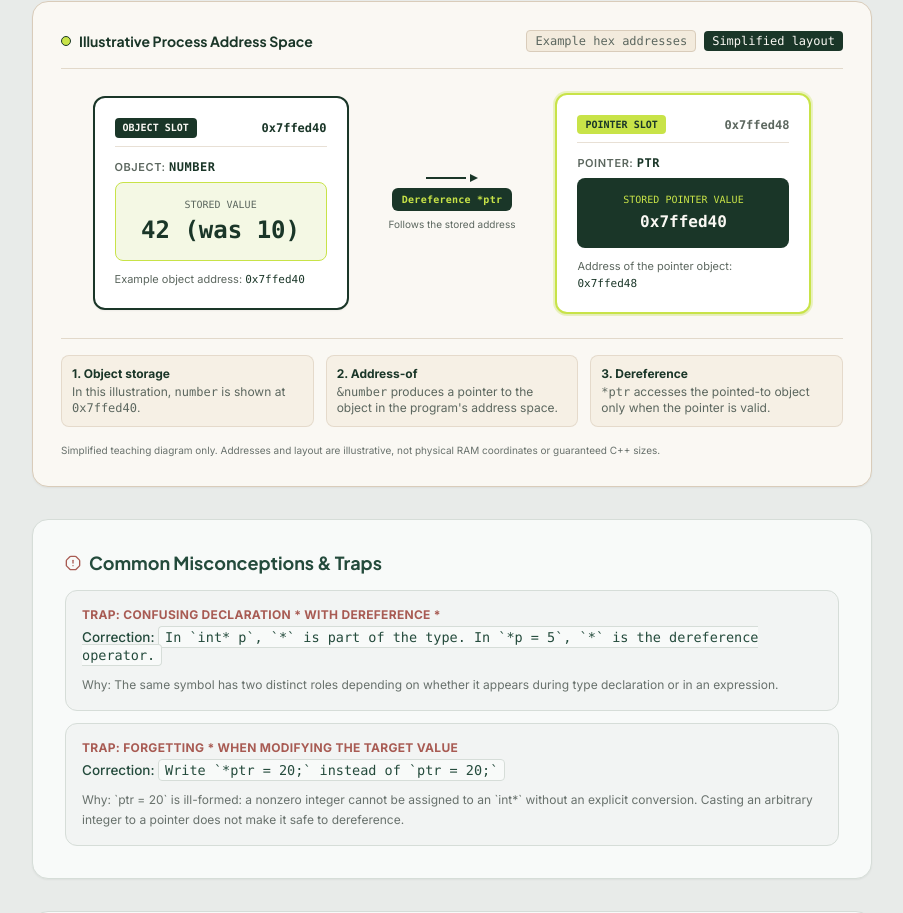
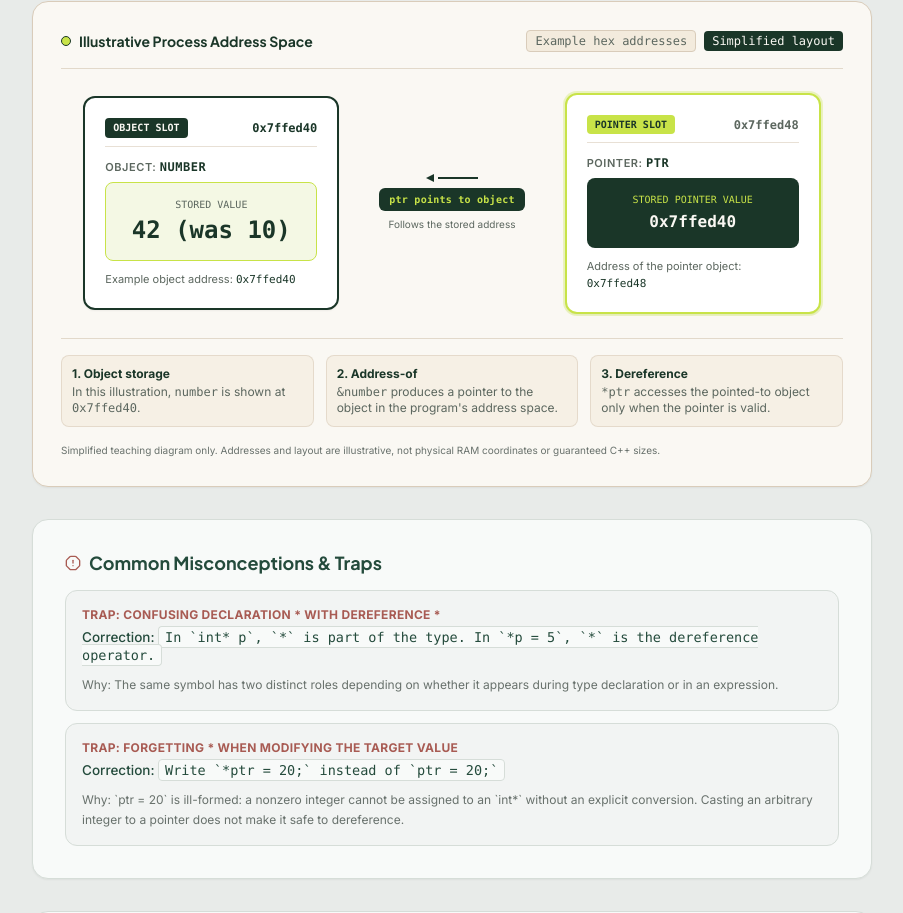
Before and after one commit to hanisnaff/Lumora, a React (Vite) app: page /lesson in a window 1280 px wide. Shown: the part 1419-2332 px from the top of the page, without its empty margins (318-1221 px from the left). Built offline with nearby package versions, Linux system fonts and the light colour scheme; no server answers.

Commit message:
Correct pointer direction in the memory visualizer

```diff
--- a/src/components/illustrations/MemoryStackVisualizer.tsx
+++ b/src/components/illustrations/MemoryStackVisualizer.tsx
@@ -71,16 +71,16 @@ export const MemoryStackVisualizer: React.FC<MemoryStackVisualizerProps> = ({
 
         {hasVariable && hasPointer && (
           <div className="flex flex-col items-center justify-center gap-1.5 my-2 md:my-0">
-            <div className="hidden md:flex items-center gap-1">
+            <div className="hidden md:flex flex-row-reverse items-center gap-1">
               <div className="h-0.5 w-10 bg-[#1A3628]" />
-              <div className="w-0 h-0 border-y-4 border-y-transparent border-l-8 border-l-[#1A3628]" />
+              <div className="w-0 h-0 border-y-4 border-y-transparent border-r-8 border-r-[#1A3628]" />
             </div>
-            <div className="md:hidden flex flex-col items-center gap-1">
+            <div className="md:hidden flex flex-col-reverse items-center gap-1">
               <div className="w-0.5 h-8 bg-[#1A3628]" />
-              <div className="w-0 h-0 border-x-4 border-x-transparent border-t-8 border-t-[#1A3628]" />
+              <div className="w-0 h-0 border-x-4 border-x-transparent border-b-8 border-b-[#1A3628]" />
             </div>
             <div className="px-2.5 py-1 rounded-md bg-[#1A3628] text-[#C8E348] font-mono text-[10px] font-bold tracking-wide text-center">
-              Dereference *{pointerName}
+              {pointerName} points to object
             </div>
             <span className="text-[10px] text-[#5C675F] font-sans">Follows the stored address</span>
           </div>
```
